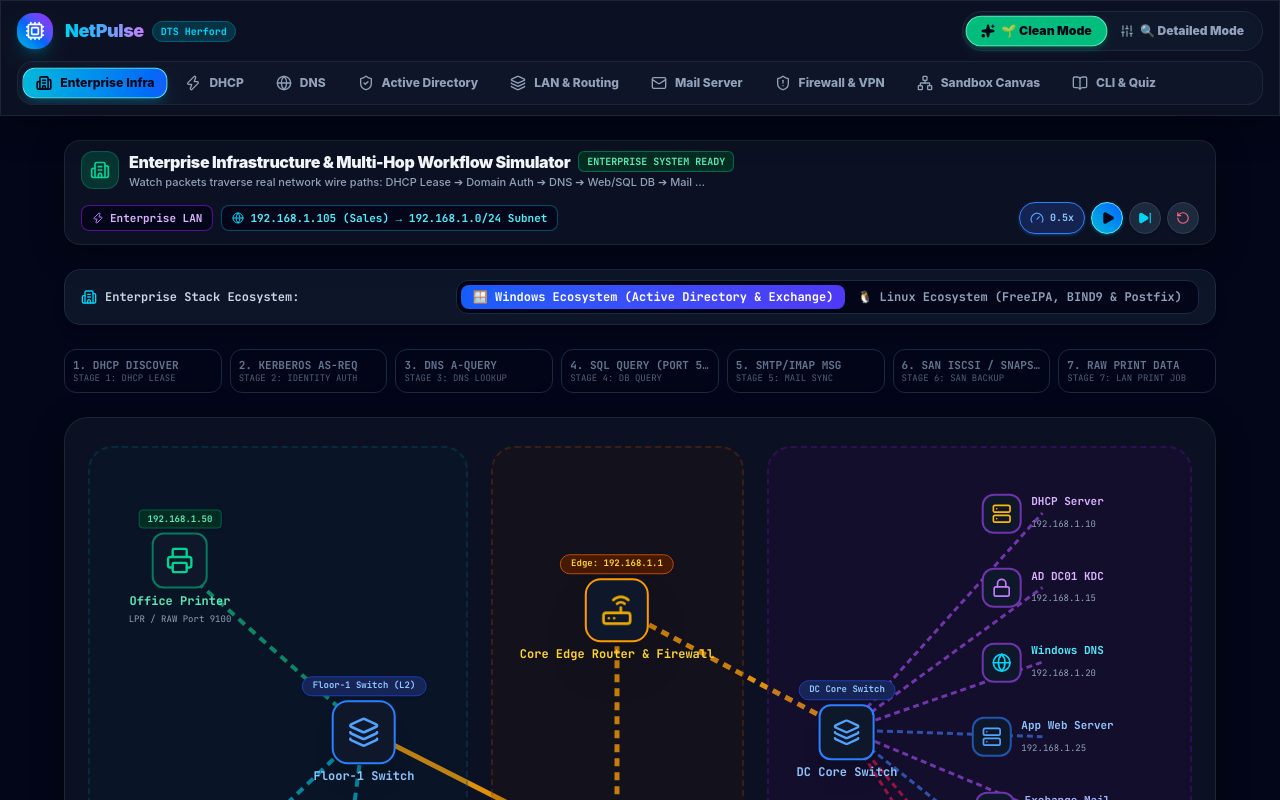
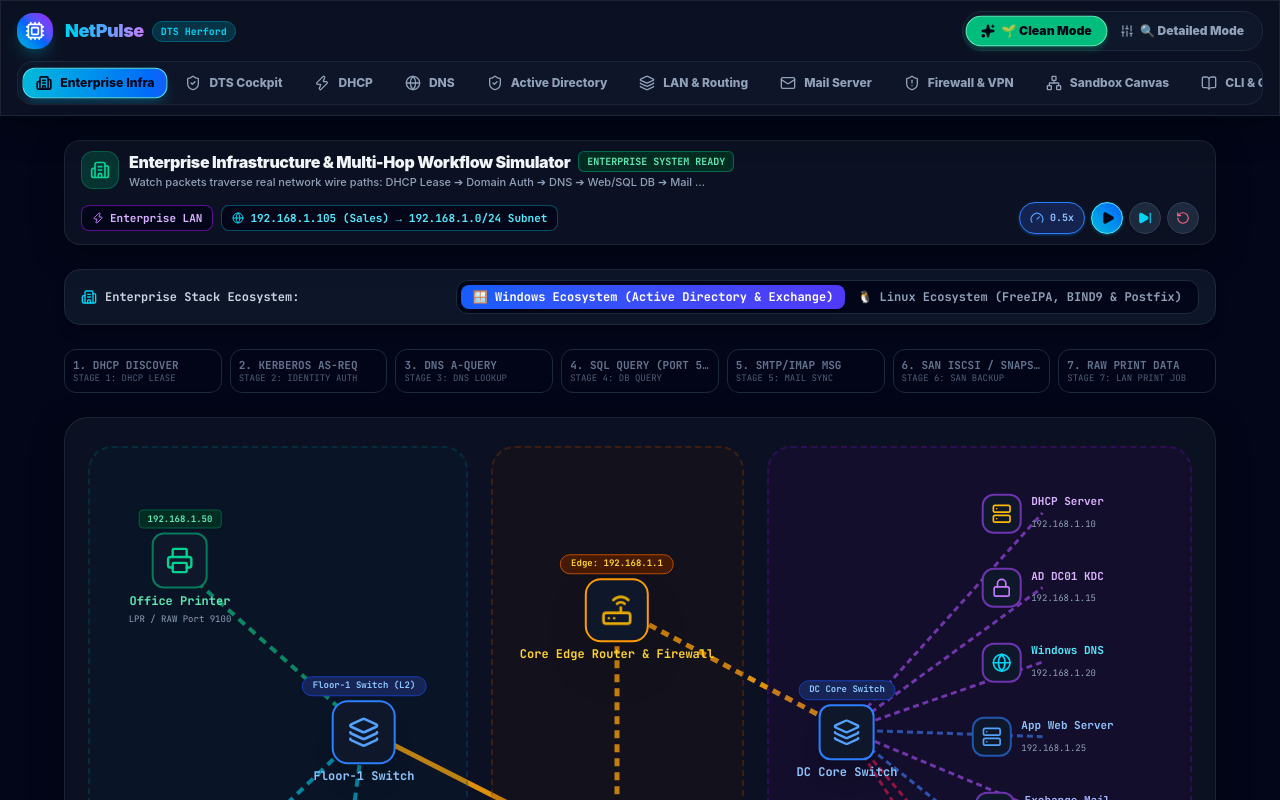
Before and after one commit to aessabiri/interactive_networking, a React (Vite) app: page / in a window 1280 px wide. Shown: the top 800 px of the page. Built offline with nearby package versions, Linux system fonts and the light colour scheme.

Commit message:
feat: add DTS Cockpit module simulating DTS Systeme GmbH Herford SOC software with Purple Teaming and SOAR playbooks

```diff
--- a/src/App.jsx
+++ b/src/App.jsx
@@ -1,6 +1,7 @@
 import React, { useState } from 'react';
 import Navbar from './components/Navbar';
 import EnterpriseModule from './components/enterprise/EnterpriseModule';
+import DTSCockpitModule from './components/dts/DTSCockpitModule';
 import DHCPModule from './components/dhcp/DHCPModule';
 import DNSModule from './components/dns/DNSModule';
 import ADModule from './components/active-directory/ADModule';
@@ -22,6 +23,7 @@ export default function App() {
       {/* Main Content Area */}
       <main className="flex-1 max-w-7xl w-full mx-auto p-4 md:p-6 space-y-6">
         {activeTab === 'enterprise' && <EnterpriseModule appMode={appMode} />}
+        {activeTab === 'dts' && <DTSCockpitModule appMode={appMode} />}
         {activeTab === 'dhcp' && <DHCPModule appMode={appMode} />}
         {activeTab === 'dns' && <DNSModule appMode={appMode} />}
         {activeTab === 'ad' && <ADModule appMode={appMode} />}
--- a/src/components/Navbar.jsx
+++ b/src/components/Navbar.jsx
@@ -17,6 +17,7 @@ import {
 export default function Navbar({ activeTab, setActiveTab, appMode = 'clean', setAppMode }) {
   const tabs = [
     { id: 'enterprise', label: 'Enterprise Infra', fullName: 'Enterprise Infrastructure Workflow', icon: Building2 },
+    { id: 'dts', label: 'DTS Cockpit', fullName: 'DTS Cockpit — SOC Security Platform', icon: ShieldCheck },
     { id: 'dhcp', label: 'DHCP', fullName: 'DHCP Protocol', icon: Zap },
     { id: 'dns', label: 'DNS', fullName: 'DNS Resolver', icon: Globe },
     { id: 'ad', label: 'Active Directory', fullName: 'Active Directory & DC', icon: ShieldCheck },
```
Also changed, not shown: 1 other file (tests, documents, lock files or other folders).
